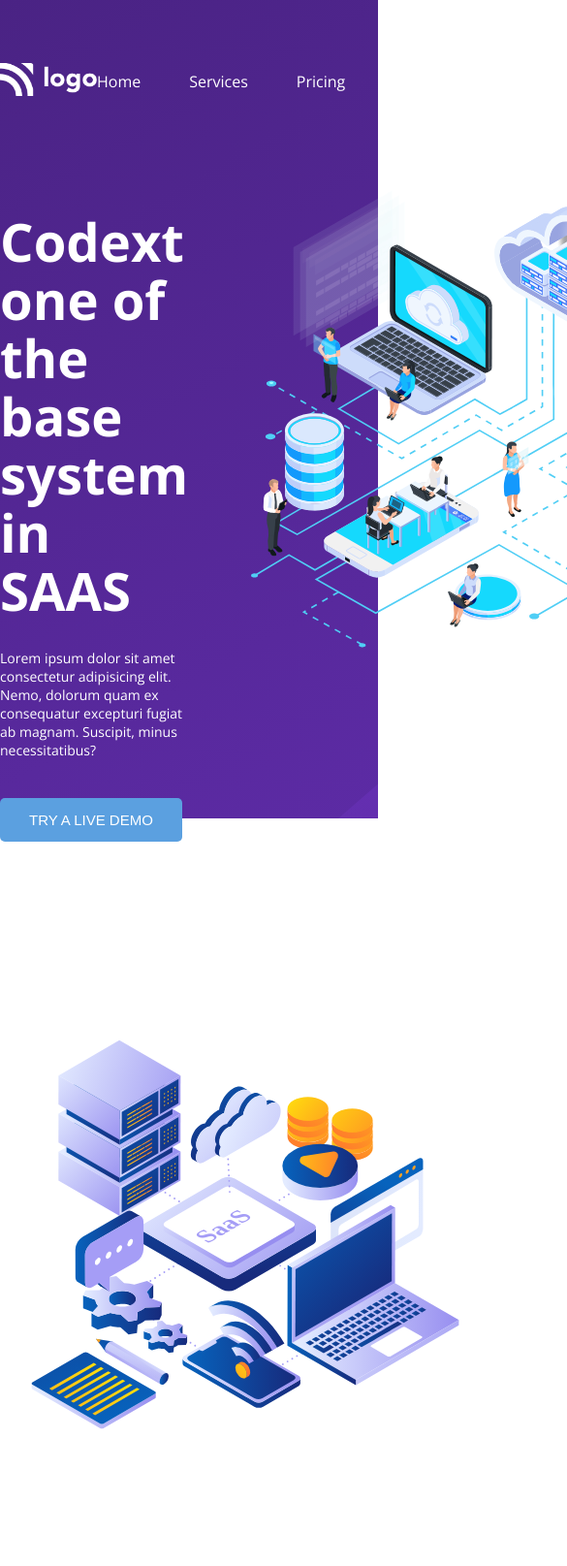
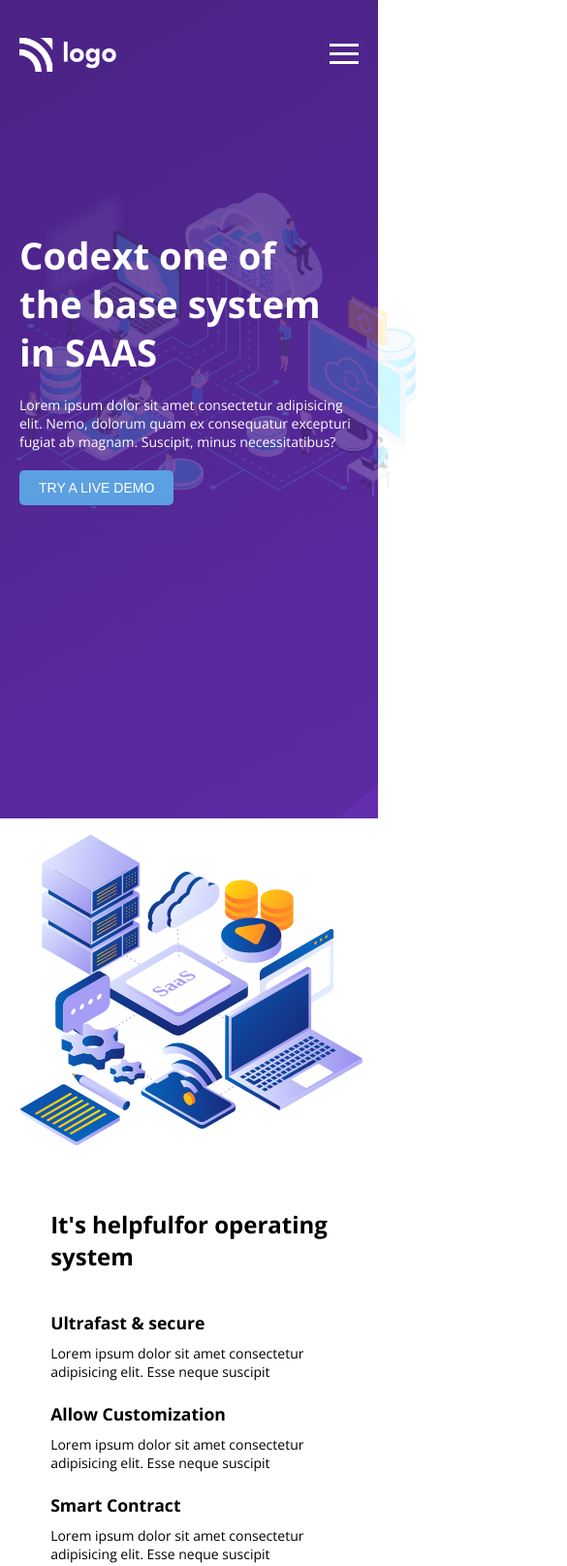
Before and after one commit to Kaushald4/Full-Stack-JS-Project-13, a plain HTML site: page index.html in a window 390 px wide. Shown: the top 1615 px of the page at 97% size, 585 px wide, since content can reach past the window. Drawn offline with nearby package versions, Linux system fonts and the light colour scheme.

Commit message:
making website responsive

```diff
--- a/css/style.css
+++ b/css/style.css
@@ -38,6 +38,9 @@ body {
 .navbar .logo img {
     width: 100px;
 }
+.navbar .mobile-list {
+    display: none;
+}
 .navbar .list {
     list-style-type: none;
     display: flex;
@@ -46,7 +49,7 @@ body {
     font-weight: lighter;
     align-items: center;
 }
-.navbar .list .list-item:last-child button {
+.navbar .list-item:last-child button {
     background-color: var(--primary);
     border: none;
     color: var(--white);
@@ -54,6 +57,43 @@ body {
     text-transform: uppercase;
     font-weight: lighter;
     border-radius: 4px;
+}
+.navbar .hamburger {
+    display: none;
+}
+
+@media only screen and (max-width: 774px) {
+    .show-navbar {
+        display: flex !important;
+    }
+    .navbar .hamburger {
+        display:block;
+        cursor: pointer;
+    }
+    .navbar .list {
+        display: none;
+    }
+    .navbar {
+        position: relative;
+        padding: 0 20px;
+        height: 14vh;
+    }
+    .navbar .mobile-list {
+        align-items: center;
+        width: 100%;
+        background-color: var(--secondary);
+        gap: 20px;
+        display: none;
+        flex-direction: column;
+        list-style-type: none;
+        color: #FFFFFF;
+        padding: 20px 0px;
+        position: absolute;
+        top: 80px;
+        left: 0;
+        right: 0;
+        border-radius: 10px;
+    }
 }
 
 
@@ -95,7 +135,41 @@ body {
     width: 650px;
 }
 
-
+@media only screen and (max-width: 1110px) {
+    .hero .hero-left h1 {
+        font-size: 2.4rem;
+        line-height: 50px;
+        margin-bottom: 20px;
+    }
+    .hero .hero-left button {
+        padding: 10px 20px;
+        font-size: 14px;
+        margin-top: 20px;
+    }
+    .hero .hero-right img {
+        width: 450px;
+    }
+}
+@media only screen and (max-width: 815px) {
+    .hero .hero-right {
+        opacity: .2;
+        position: absolute;
+        z-index: -1;
+        width: 100%;
+    }
+    .hero {
+        justify-content: center;
+        margin-top: 120px;
+    }
+    .hero .hero-left  {
+        width: 400px;
+    }
+}
+@media only screen and (max-width: 500px) {
+    .hero .hero-left  {
+        padding: 0 20px;
+    }
+}
 
 
 /*--------------------- feature section -----------------------*/
@@ -126,6 +200,24 @@ body {
     margin-bottom: 10px;
 }
 
+@media only screen and (max-width: 916px) {
+    .features {
+        gap: 20px;
+        justify-content: center;
+    }
+    .features .feature-left img {
+        width: 400px;
+    }
+}
+@media only screen and (max-width: 700px) {
+    .features {
+        flex-direction: column;
+        margin-top: 300px;
+    }
+    .features .feature-left img {
+        width: 400px;
+    }
+}
 
 /*------------------------ customer section --------------------*/
 
@@ -198,3 +290,9 @@ body {
     font-size: 13px;
     margin-top: 4px;
 }
+
+@media only screen and (max-width: 700px) {
+    .customer .customer-cards {
+        flex-wrap: wrap;
+    }
+}
--- a/index.html
+++ b/index.html
@@ -15,6 +15,33 @@
                     <img src="./assets/Logo.png" alt="logo" />
                 </div>
                 <ul class="list">
+                    <li class="list-item">Home</li>
+                    <li class="list-item">Services</li>
+                    <li class="list-item">Pricing</li>
+                    <li class="list-item">Testimonials</li>
+                    <li class="list-item">Blog</li>
+                    <li class="list-item">
+                        <button>Free Trial</button>
+                    </li>
+                </ul>
+                <div class="hamburger">
+                    <svg viewBox="0 0 100 80" width="30" height="30">
+                        <rect fill="#FFFFFF" width="100" height="10"></rect>
+                        <rect
+                            fill="#FFFFFF"
+                            y="30"
+                            width="100"
+                            height="10"
+                        ></rect>
+                        <rect
+                            fill="#FFFFFF"
+                            y="60"
+                            width="100"
+                            height="10"
+                        ></rect>
+                    </svg>
+                </div>
+                <ul class="mobile-list">
                     <li class="list-item">Home</li>
                     <li class="list-item">Services</li>
                     <li class="list-item">Pricing</li>
@@ -153,5 +180,13 @@
                 </div>
             </section>
         </div>
+
+        <script>
+            const hamburger = document.querySelector(".hamburger");
+            const mobileNavBar = document.querySelector(".mobile-list");
+            hamburger.addEventListener("click", () => {
+                mobileNavBar.classList.toggle("show-navbar");
+            });
+        </script>
     </body>
 </html>
```
